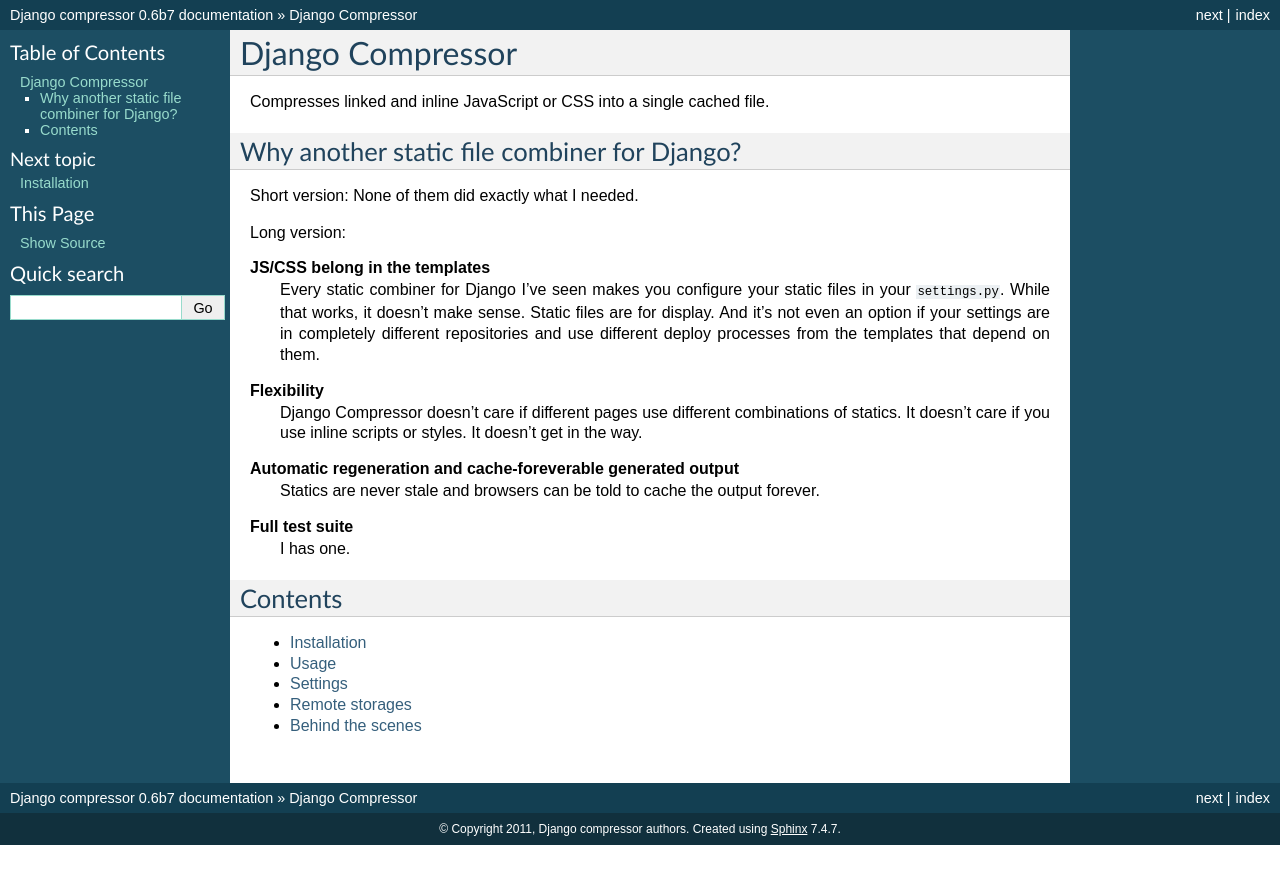
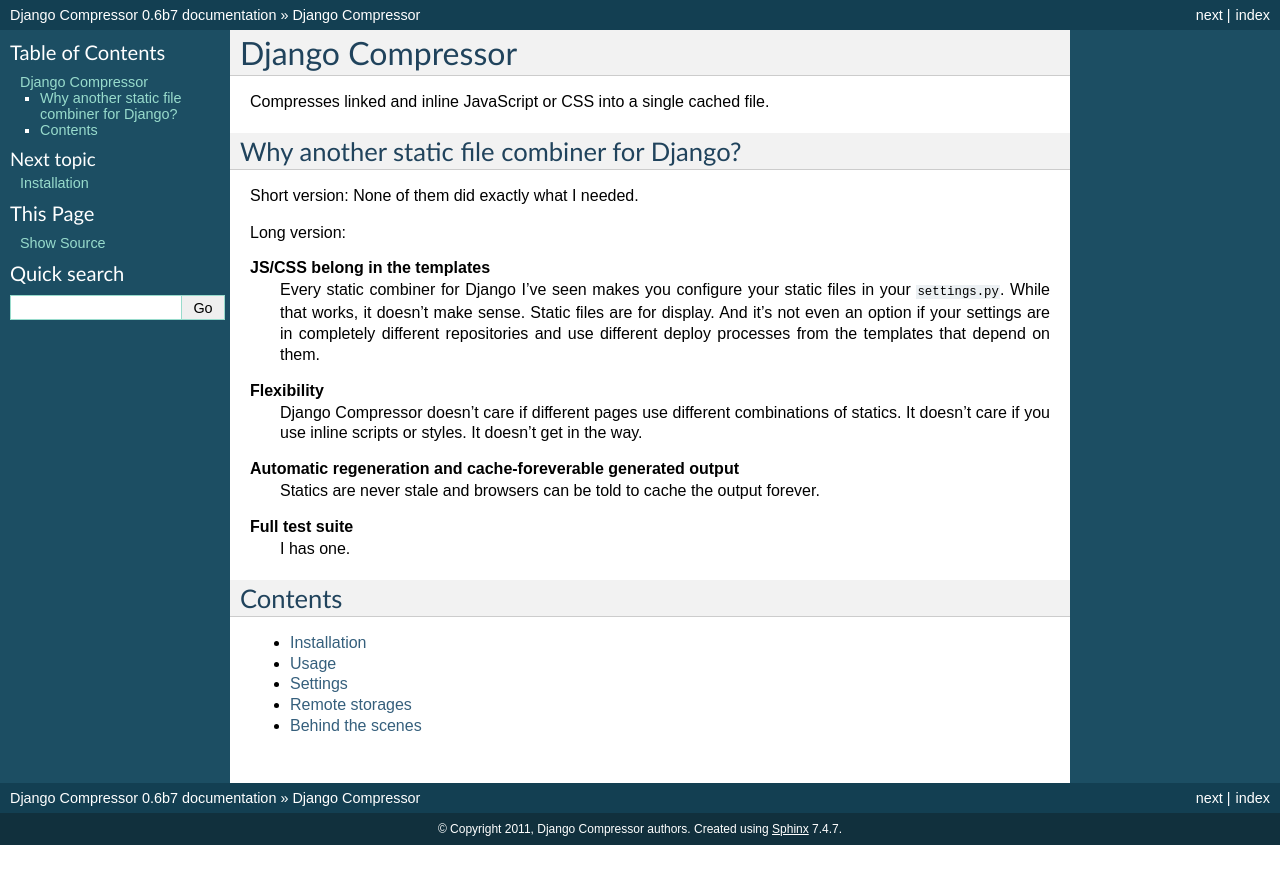
Before and after one commit to django-compressor/django-compressor, a Sphinx documentation site: the page built from docs/index.txt, in a window 1280 px wide. Shown: the top 884 px of the page. Built offline with Sphinx 7.4.7, drawn with Linux system fonts in a browser that asks for light colours.

```diff
--- a/README.rst
+++ b/README.rst
@@ -1,7 +1,7 @@
-Django compressor
-==================
+Django Compressor
+=================
 
-Compresses linked and inline javascript or CSS into a single cached file.
+Compresses linked and inline JavaCcript or CSS into a single cached file.
 
 The main website for django-compressor is
 `github.com/jezdez/django_compressor`_ where you can also file tickets.
--- a/docs/conf.py
+++ b/docs/conf.py
@@ -40,8 +40,8 @@ source_suffix = '.txt'
 master_doc = 'index'
 
 # General information about the project.
-project = u'Django compressor'
-copyright = u'2011, Django compressor authors'
+project = u'Django Compressor'
+copyright = u'2011, Django Compressor authors'
 
 # The version info for the project you're documenting, acts as replacement for
 # |version| and |release|, also used in various other places throughout the
@@ -178,8 +178,8 @@ htmlhelp_basename = 'django-compressordoc'
 # Grouping the document tree into LaTeX files. List of tuples
 # (source start file, target name, title, author, documentclass [howto/manual]).
 latex_documents = [
-  ('index', 'django-compressor.tex', u'Django compressor Documentation',
-   u'Django compressor authors', 'manual'),
+  ('index', 'django-compressor.tex', u'Django Compressor Documentation',
+   u'Django Compressor authors', 'manual'),
 ]
 
 # The name of an image file (relative to this directory) to place at the top of
@@ -211,6 +211,6 @@ latex_documents = [
 # One entry per manual page. List of tuples
 # (source start file, name, description, authors, manual section).
 man_pages = [
-    ('index', 'django-compressor', u'Django compressor Documentation',
-     [u'Django compressor authors'], 1)
+    ('index', 'django-compressor', u'Django Compressor Documentation',
+     [u'Django Compressor authors'], 1)
 ]
```
